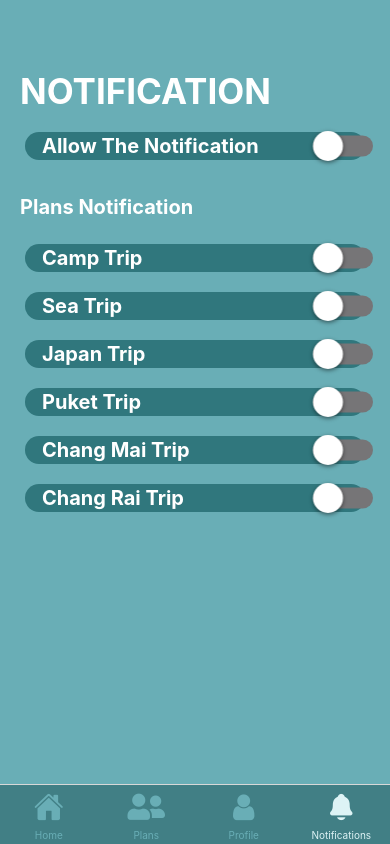
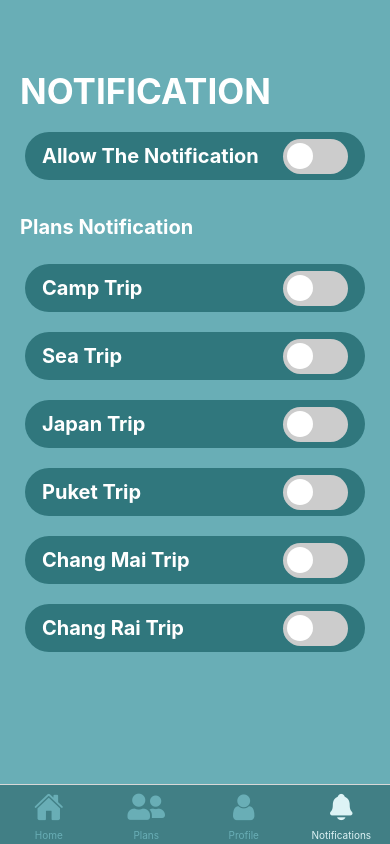
Before and after one commit to Sousettia/ReactNativeFinalProject, a React Native app: screen /Notifications in a window 390 px wide. Built offline with nearby package versions, Linux system fonts and the light colour scheme.

Commit message:
Edit_NotificationScreen

```diff
--- a/Screens/NotificationScreen.tsx
+++ b/Screens/NotificationScreen.tsx
@@ -1,5 +1,5 @@
 import React, { useState } from "react";
-import { View, Text, Switch, StyleSheet } from "react-native";
+import { View, Text, StyleSheet, TouchableOpacity } from "react-native";
 
 const NotificationScreen = () => {
   const [isEnabled, setIsEnabled] = useState(false);
@@ -31,28 +31,28 @@ const NotificationScreen = () => {
       <Text style={styles.textTitle}>NOTIFICATION</Text>
       <View style={styles.viewSetUp}>
         <Text style={styles.textSetUp}>Allow The Notification</Text>
-        <Switch
-          onValueChange={toggleMainSwitch}
-          value={isEnabled}
-          trackColor={{ false: "#767577", true: "#3bec17" }}
-          thumbColor={isEnabled ? "#ffffff" : "#ffffff"}
-          accessibilityLabel="Toggle all notifications"
-          style={styles.switch}
-        />
+        <TouchableOpacity
+          style={[styles.togglerWrapper, isEnabled && styles.togglerActive]}
+          onPress={toggleMainSwitch}
+        >
+          <View style={[styles.togglerSlider, isEnabled && styles.sliderActive]}>
+            <View style={[styles.togglerKnob, isEnabled && styles.knobActive]} />
+          </View>
+        </TouchableOpacity>
       </View>
 
       <Text style={styles.text}>Plans Notification</Text>
       {tripNotifications.map((trip, index) => (
         <View key={index} style={styles.viewSetUp}>
           <Text style={styles.textSetUp}>{trip}</Text>
-          <Switch
-            onValueChange={() => toggleTripSwitch(trip)}
-            value={tripStates[trip]}
-            trackColor={{ false: "#767577", true: "#3bec17" }}
-            thumbColor={tripStates[trip] ? "#ffffff" : "#ffffff"}
-            accessibilityLabel={`Toggle notification for ${trip}`}
-            style={styles.switch}
-          />
+          <TouchableOpacity
+            style={[styles.togglerWrapper, tripStates[trip] && styles.togglerActive]}
+            onPress={() => toggleTripSwitch(trip)}
+          >
+            <View style={[styles.togglerSlider, tripStates[trip] && styles.sliderActive]}>
+              <View style={[styles.togglerKnob, tripStates[trip] && styles.knobActive]} />
+            </View>
+          </TouchableOpacity>
         </View>
       ))}
     </View>
@@ -99,10 +99,45 @@ const styles = StyleSheet.create({
     fontWeight: "bold",
     fontSize: 20,
     marginLeft: 15,
+    marginTop: 10,
+    marginBottom: 10,
     flex: 1,
   },
-  switch: {
-    marginLeft: 10,
-    transform: [{ scale: 1.5 }],
+  togglerWrapper: {
+    marginRight: 15,
+    width: 65,
+    height: 35,
+    borderRadius: 20,
+    backgroundColor: "#ccc",
+    justifyContent: 'center',
+    padding: 2,
+    position: 'relative',
+  },
+  togglerActive: {
+    backgroundColor: "#3BEC17",
+  },
+  togglerSlider: {
+    marginTop: 15,
+    marginBottom: 15,
+    width: '100%',
+    height: '100%',
+    borderRadius: 15,
+    backgroundColor: "#ccc",
+    position: 'relative',
+    justifyContent: 'center',
+  },
+  sliderActive: {
+    backgroundColor: "#3BEC17",
+  },
+  togglerKnob: {
+    marginLeft: 2,
+    width: 26,
+    height: 26,
+    backgroundColor: "#ffffff",
+    borderRadius: 13,
+    position: 'absolute',
+  },
+  knobActive: {
+    transform: [{ translateX: 30 }],
   },
 });
```
